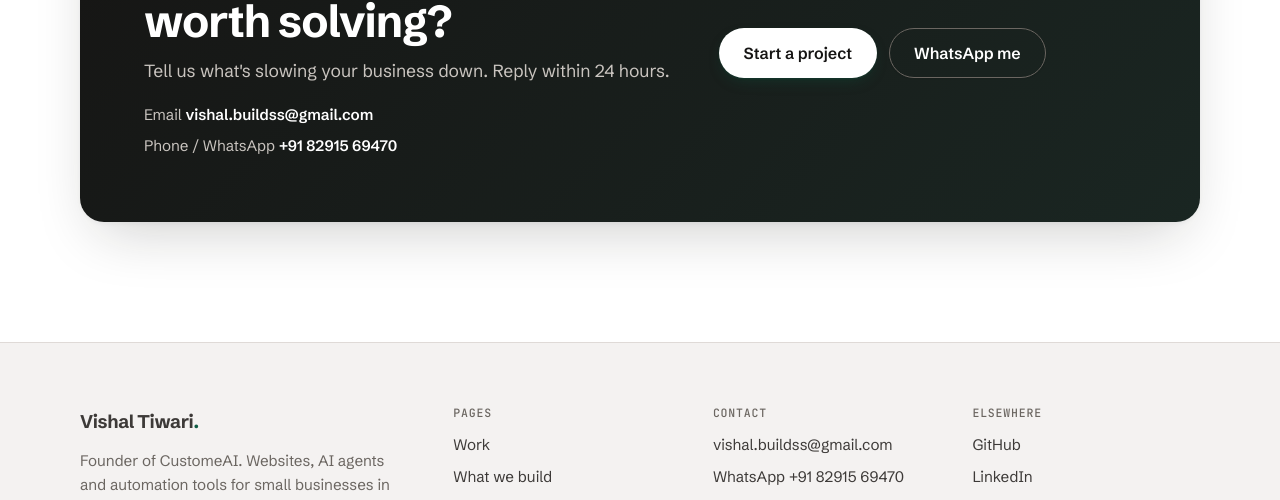
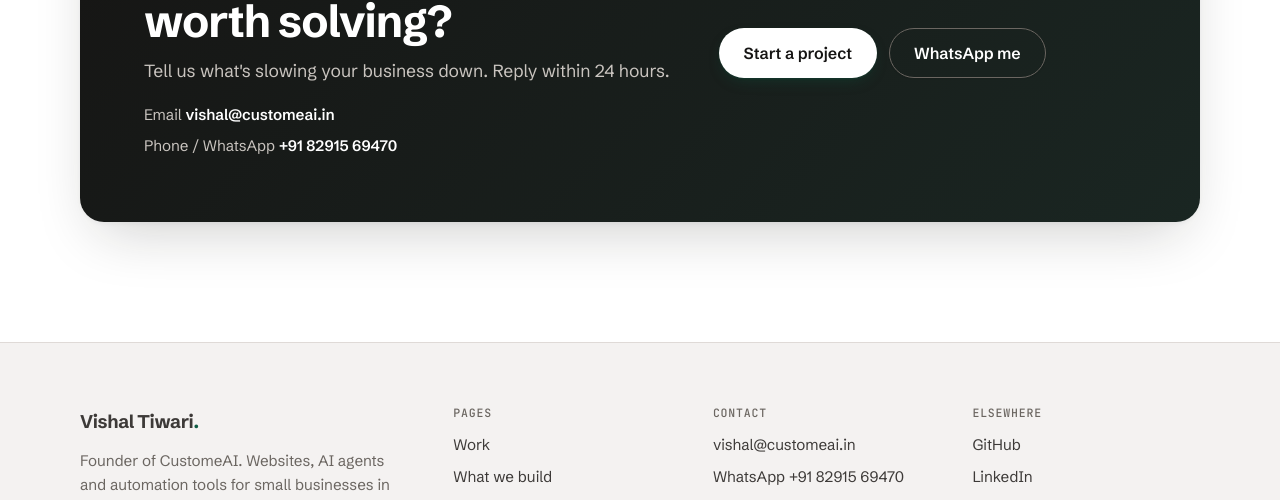
Before and after one commit to vishal8291/My-Portfolio, a Next.js app: page / in a window 1280 px wide. Shown: the part 5495-5995 px from the top of the page. Built offline with nearby package versions, Linux system fonts and the light colour scheme.

Commit message:
contact: show vishal@customeai.in as the public email
Co-Authored-By: Claude Opus 5.5 <noreply@anthropic.com>

```diff
--- a/src/app/data/site.js
+++ b/src/app/data/site.js
@@ -5,7 +5,7 @@ export const site = {
   url: 'https://www.vishal-tiwari.me',
   role: 'Founder, CustomeAI',
   city: 'Mumbai',
-  email: 'vishal.buildss@gmail.com',
+  email: 'vishal@customeai.in',
   phone: '+91 82915 69470',
   whatsapp: 'https://wa.me/918291569470',
   resume: '/Resume.pdf',
```
